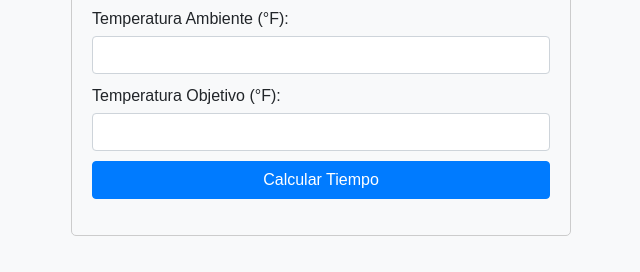
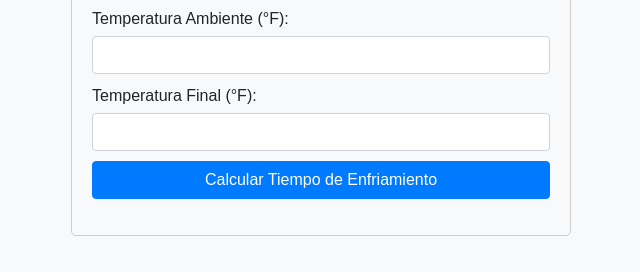
Before and after one commit to Jeac04/Jeac04.github.io, a plain HTML site: page index.html in a window 1280 px wide. Shown: the part 380-652 px from the top of the page, without its empty margins (319-959 px from the left). Drawn offline with nearby package versions, Linux system fonts and the light colour scheme.

Commit message:
Update index.html

```diff
--- a/index.html
+++ b/index.html
@@ -19,10 +19,10 @@
             <input type="number" id="tempAmbiente" class="form-control">
         </div>
         <div>
-            <label for="tempObjetivo">Temperatura Objetivo (°F):</label>
+            <label for="tempObjetivo">Temperatura Final (°F):</label>
             <input type="number" id="tempObjetivo" class="form-control">
         </div>
-        <button onclick="calcularTiempo()" class="btn btn-primary">Calcular Tiempo</button>
+        <button onclick="calcularTiempo()" class="btn btn-primary">Calcular Tiempo de Enfriamiento</button>
         <div id="resultado" class="mt-3"></div>
     </div>
 
@@ -50,7 +50,7 @@
             }
 
             if (tempObjetivo > tempInicial) {
-                resultadoElement.innerHTML = "<p class='error-message'>La temperatura objetivo es mayor que la temperatura inicial. Por favor, ingrese una temperatura objetivo menor.</p>";
+                resultadoElement.innerHTML = "<p class='error-message'>La Temperatura Final es mayor que la Temperatura Inicial. Por favor, ingrese una Temperatura Final menor.</p>";
                 return;
             }
 
```
